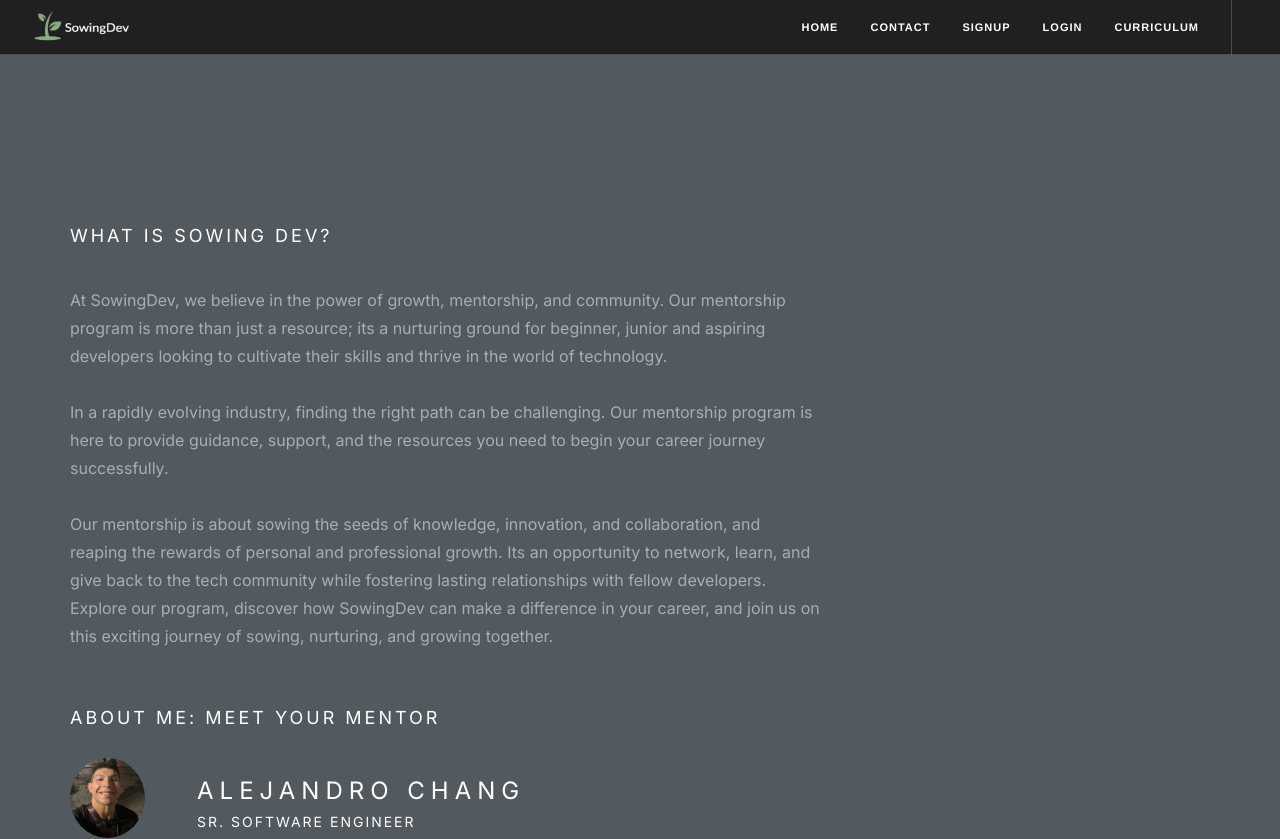
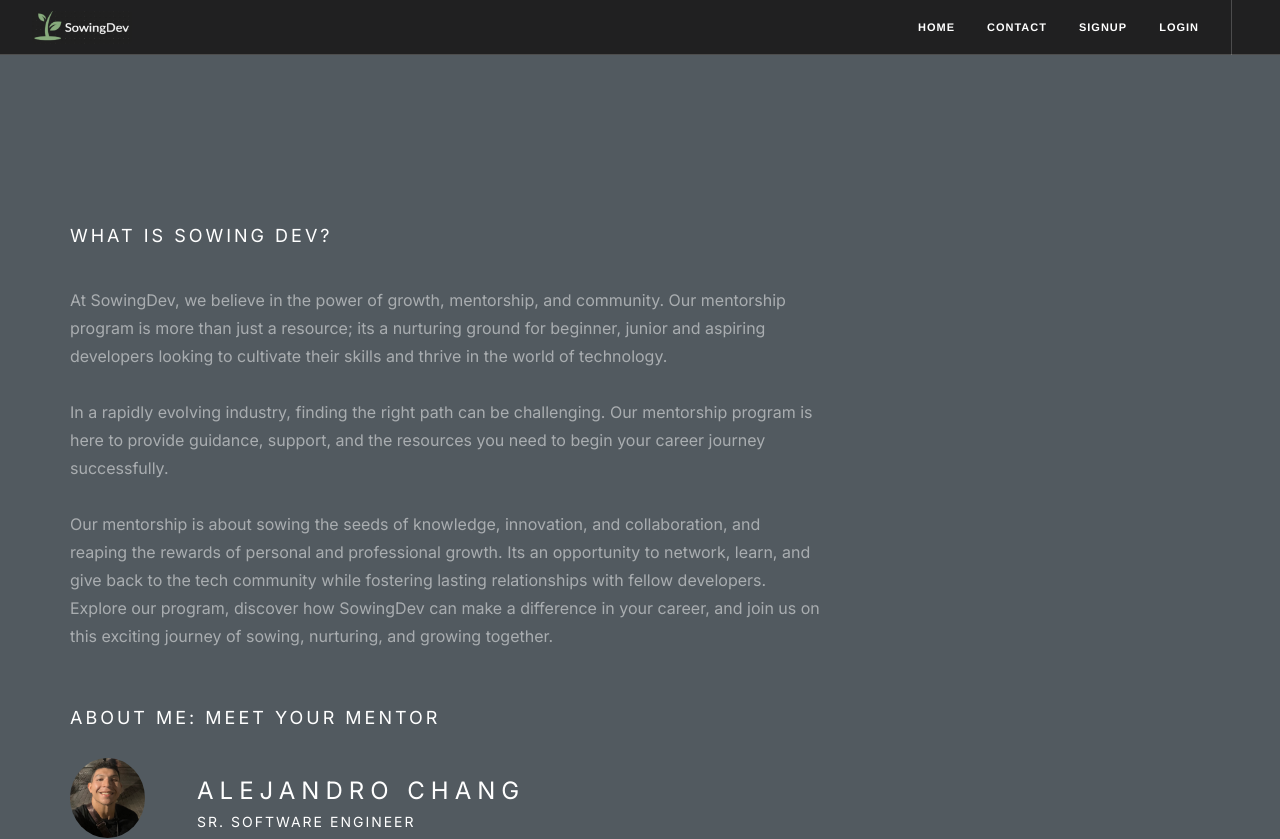
Before and after one commit to alejandrochang/sowingdevfs, a Next.js app in the folder sowingdev/: page / in a window 1280 px wide. Shown: the top 839 px of the page. Built offline with nearby package versions, Linux system fonts and the light colour scheme; no server answers.

Commit message:
chore(sd): resolving comments

```diff
--- a/sowingdev/app/components/Navigation.tsx
+++ b/sowingdev/app/components/Navigation.tsx
@@ -48,7 +48,7 @@
                     </li>
                   </>
                 )}
-                {!isAuthenticated && !isLoading && (
+                {isAuthenticated && !isLoading && (
                   <li>
                     <a href="/curriculum">Curriculum</a>
                   </li>
--- a/sowingdev/middleware.ts
+++ b/sowingdev/middleware.ts
@@ -1,4 +1,4 @@
 export { default } from "next-auth/middleware";
 
 // Update for private auth routes
-export const config = { matcher: []}
+export const config = { matcher: ['/curriculum'] }
```
